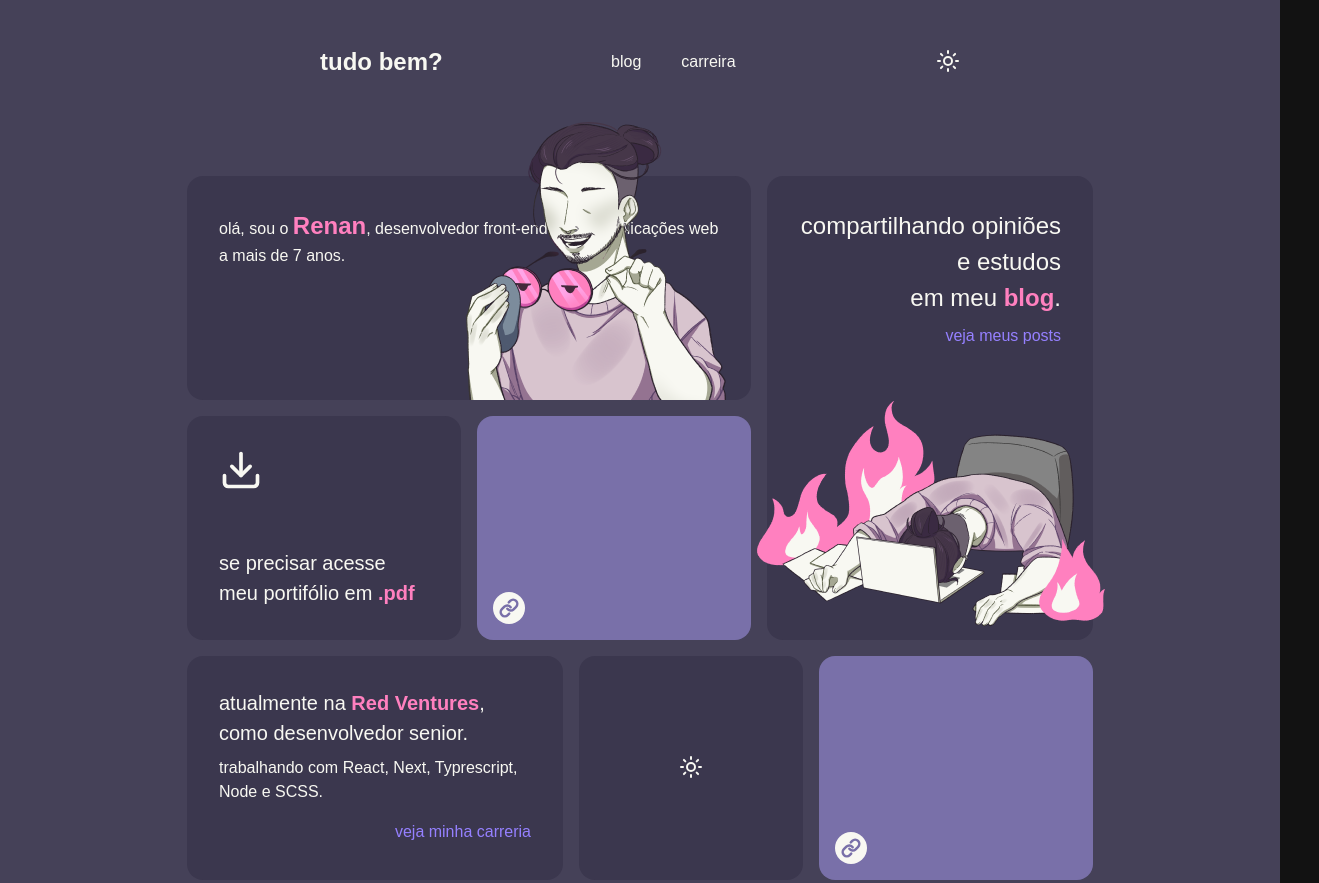
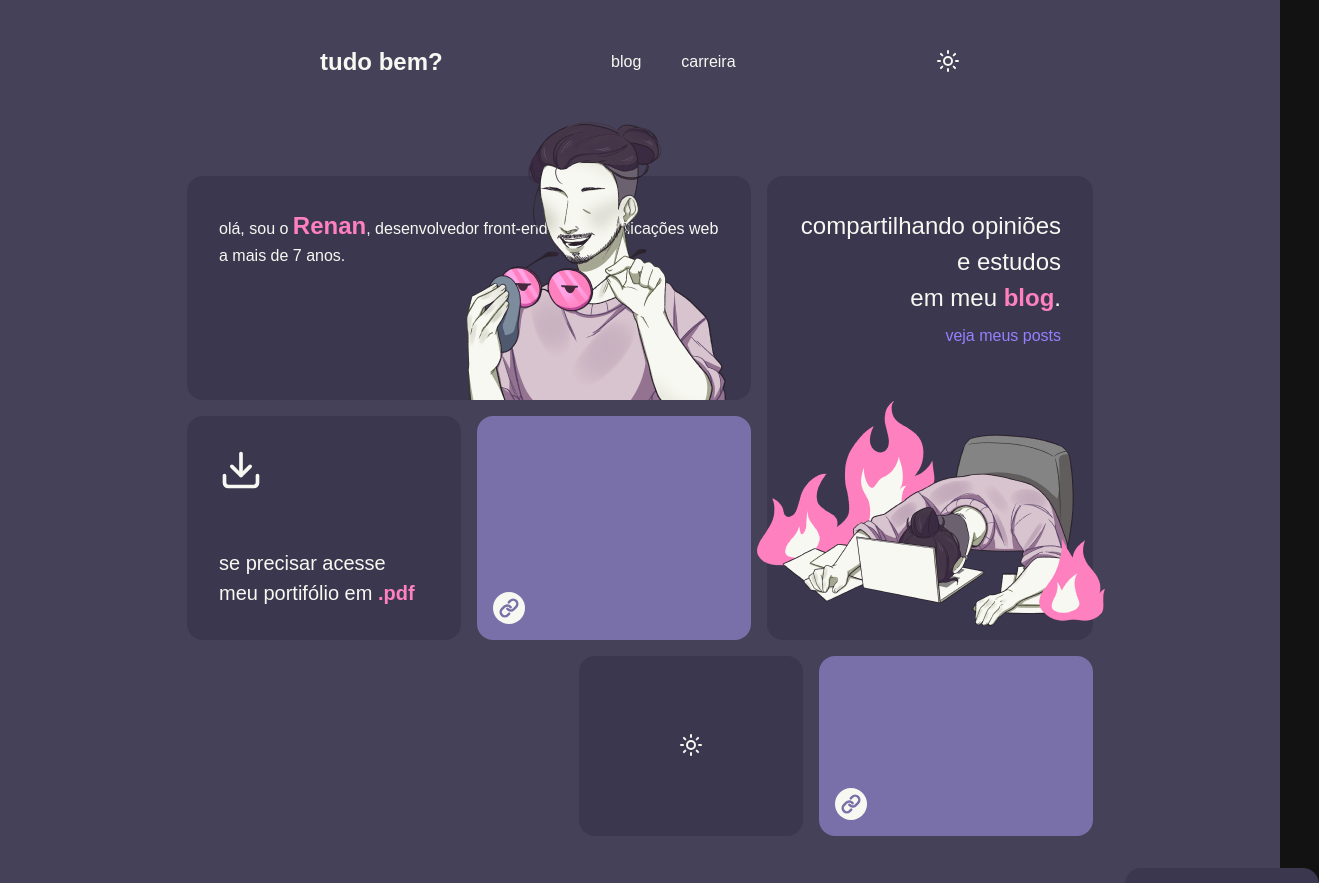
Before and after one commit to renangirotto/renangirotto, an Astro site: page / in a window 1280 px wide. Shown: the top 883 px of the page, 1319 px wide, since content can reach past the window. Built offline with nearby package versions, Linux system fonts and the light colour scheme; Astro itself is replaced by a stand-in of ours; some icons are missing.

Commit message:
feat: improved Grid styles

```diff
--- a/src/components/Grid.astro
+++ b/src/components/Grid.astro
@@ -14,7 +14,7 @@
     grid-template-areas:
       "name name name"
       "github linkedin linkedin"
-      "company company company"
+      "carrer carrer carrer"
       "pdf pdf switch"
       "blog blog blog";
     width: 100%;
@@ -27,7 +27,7 @@
       grid-template-areas:
         "name name github"
         "name name linkedin"
-        "company company company"
+        "carrer carrer carrer"
         "pdf blog blog"
         "switch blog blog";
       max-width: 768px;
@@ -35,11 +35,11 @@
 
     @container main-container (width >= 1024px) {
       grid-template-columns: 274px 86px 172px 36px 274px;
-      grid-template-rows: 224px 224px 224px;
+      grid-template-rows: 224px 224px 180px;
       grid-template-areas:
         "name name name blog blog"
         "pdf github github blog blog"
-        "company company switch switch linkedin";
+        "carrer carrer switch switch linkedin";
       max-width: 906px;
     }
   }
```
